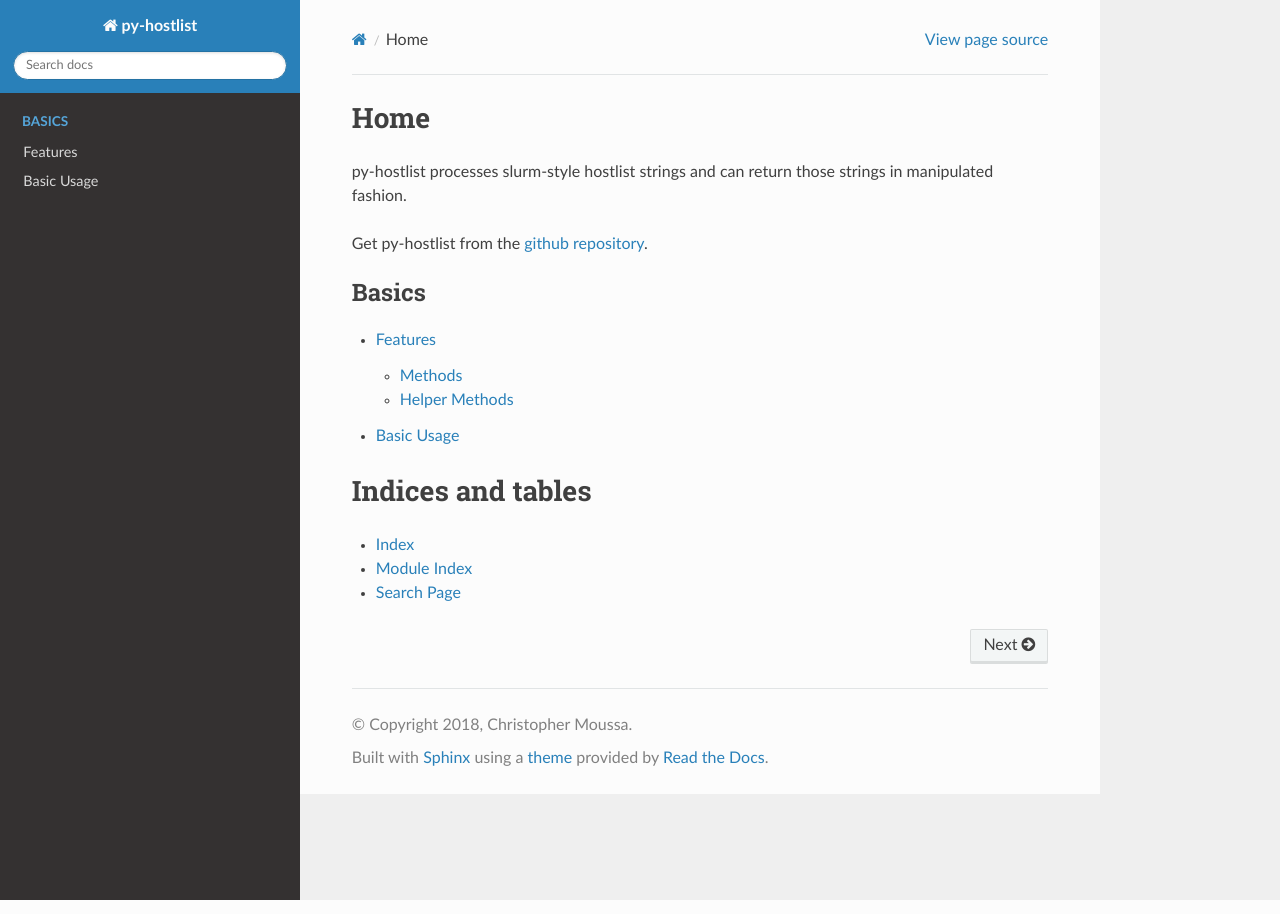
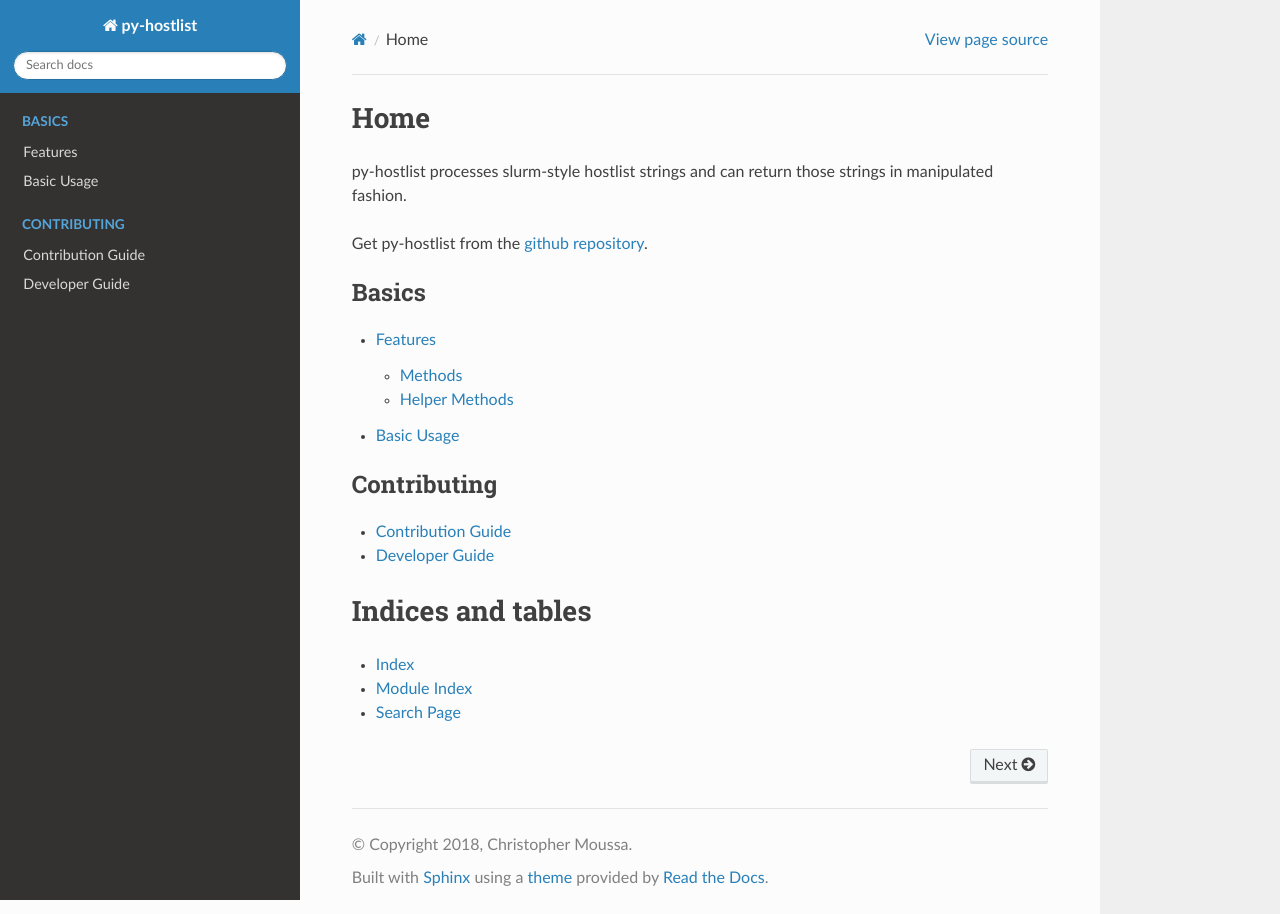
Before and after one commit to LLNL/py-hostlist, a Sphinx documentation site: the page built from docs/index.rst, in a window 1280 px wide. Built offline with Sphinx 7.4.7 and the Read the Docs theme 2.0.0, drawn with Linux system fonts in a browser that asks for light colours.

Commit message:
Added contribution and developer guide pages on Read the Docs; updated file tree on home page.

```diff
--- /dev/null
+++ b/docs/contribution_guide.rst
@@ -0,0 +1,3 @@
+==================
+Contribution Guide
+==================
--- /dev/null
+++ b/docs/developer_guide.rst
@@ -0,0 +1,3 @@
+===============
+Developer Guide
+===============
--- a/docs/index.rst
+++ b/docs/index.rst
@@ -17,6 +17,13 @@ Get py-hostlist from the `github repository <https://github.com/LLNL/py-hostlist
    features
    basic_usage
 
+.. toctree::
+   :maxdepth: 2
+   :caption: Contributing
+
+   contribution_guide
+   developer_guide
+
 Indices and tables
 ==================
 
```
